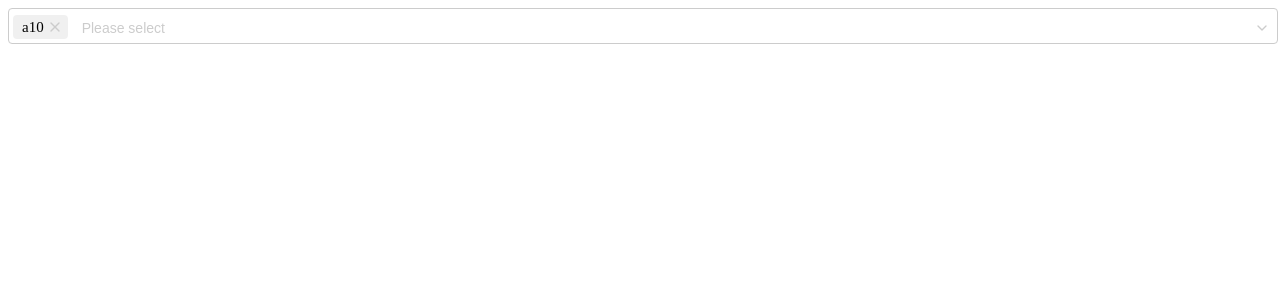
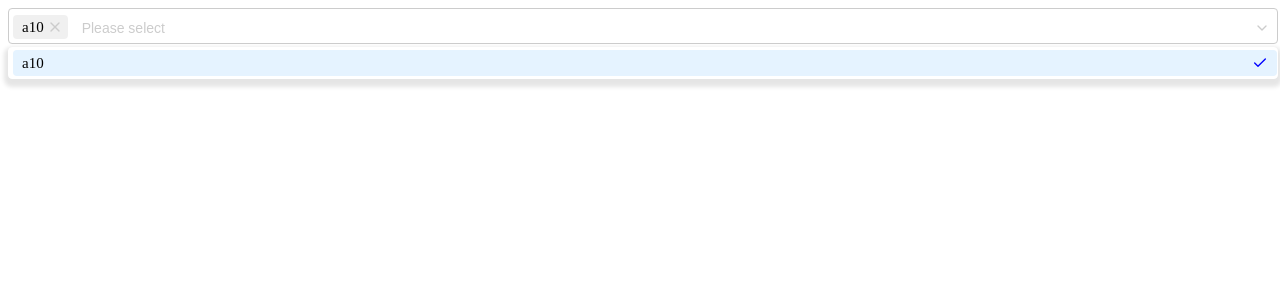
Before and after one commit to Ndjaka/technical-test-plebicom, a React (Vite) app: page / in a window 1280 px wide. Shown: the top 300 px of the page. Built offline with nearby package versions, Linux system fonts and the light colour scheme.

Commit message:
feat : components option select added

```diff
--- a/src/components/select/Select.tsx
+++ b/src/components/select/Select.tsx
@@ -1,9 +1,12 @@
 import SelectItem from "./select-item/SelectItem.tsx";
 import {ChevronDown} from "react-feather";
 import "./select.scss";
+import {Fragment} from "react";
+import SelectOptions from "./select-options/SelectOptions.tsx";
 
 const Select = () => {
     return (
+        <Fragment>
         <div className={"select"}>
             <div className="select-selector">
                <SelectItem/>
@@ -18,6 +21,8 @@ const Select = () => {
                 <ChevronDown size={16}/>
             </div>
         </div>
+          <SelectOptions/>
+        </Fragment>
     );
 };
 
--- /dev/null
+++ b/src/components/select/select-options/SelectOptions.tsx
@@ -0,0 +1,27 @@
+import {Check} from "react-feather";
+import './select-options.scss';
+
+const SelectOptions = () => {
+
+    const renderOptions = () => {
+        return (
+            <div className="select-options-item">
+                <div className="select-options-item-content">
+                    a10
+                </div>
+                <div className="select-options-item-icon">
+                    <Check color={"blue"}  size={16}/>
+                </div>
+            </div>
+        )
+    }
+
+    return (
+        <div className="select-options">
+            {renderOptions()
+            }
+        </div>
+    );
+};
+
+export default SelectOptions;
--- /dev/null
+++ b/src/components/select/select-options/select-options.scss
@@ -0,0 +1,33 @@
+.select-options{
+  background: #ffffff;
+  width: 100%;
+  border-radius: 4px;
+  border: 1px solid #ffffff;
+  box-shadow: 0 4px 4px 4px rgba(0,0,0,.1);
+  margin-top: 3px;
+  max-height: 200px;
+  padding-left: 4px;
+
+    &-item{
+      display: flex;
+      align-items: center;
+      justify-content: space-between;
+      height: 24px;
+      margin-top: 2px;
+      margin-bottom: 2px;
+      line-height: 22px;
+      background: #e5f3ff;
+      border: 1px solid transparent;
+      border-radius: 4px;
+      cursor: pointer;
+      padding: 0 8px;
+      &-content{
+        font-size: 15px;
+        margin-right: 3px;
+      }
+      &-icon{
+        display: flex;
+        align-self: center;
+      }
+    }
+}
```
